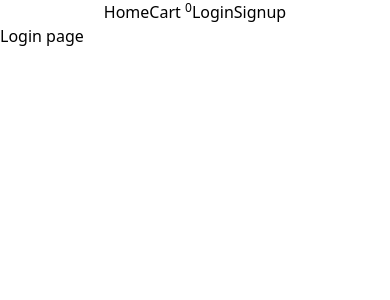
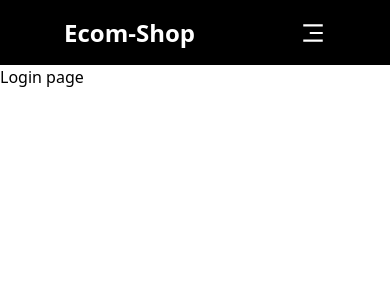
Before and after one commit to shubhamkumar123456/ecommerce, a React (Vite) app: page /login in a window 390 px wide. Shown: the top 300 px of the page. Built offline with nearby package versions, Linux system fonts and the light colour scheme.

Commit message:
updated navbar and Home

```diff
--- a/src/components/Navbar.jsx
+++ b/src/components/Navbar.jsx
@@ -1,19 +1,41 @@
-import React, { useContext } from 'react'
+import React, { useContext, useState } from 'react'
 import { Link } from 'react-router-dom'
-import CartContext from '../context/CartContext'
+import { BsCart3 } from "react-icons/bs";
+import { RiMenu3Fill } from "react-icons/ri";
+import CartContext from '../context/CartContext';
 
-const Navbar = () => {
-    let ctx = useContext(CartContext);
-    console.log(ctx)
+const Navbar = (props) => {
+    const [showSidebar, setshowSidebar] = useState(false);
+    let ctx = useContext(CartContext)
   return (
-    <div className='flex justify-center items-center gap-[30px]'>
-        <ul className='flex items-center'>
-            <li><Link to={'/'}>Home</Link></li>
-            <li><Link to={'/cart'}>Cart <sup>{ctx.cartArr.length}</sup></Link></li>
-            <li><Link to={'/login'}>Login</Link></li>
-            <li><Link to={'/signup'}>Signup</Link></li>
+   <div className='sticky top-0 w-full z-50 left-0 right-0  bg-black h-[65px]  items-center flex'>
+     <div className='relative w-full flex justify-between items-center px-16 text-white'>
+
+        <h3 className='font-semibold text-2xl'><Link className='' to={'/'}>Ecom-Shop</Link></h3>
+
+        <ul className='hidden gap-8  items-center md:flex'>
+            <li className='text-md  li'><Link to={'/'}>Home</Link></li>
+            <li className='text-md  li'><Link>About</Link></li>
+            <li className='text-md '><Link to={'/cart'} className='flex items-center gap-1'><BsCart3 size={25}/> <sup>{ctx.cartArr.length}</sup></Link></li>
+            <li className='text-sm hover:bg-blue-500 bg-blue-600 rounded-md px-4 py-2'><Link>Login</Link></li>
+            <li className='text-sm hover:bg-amber-500 bg-amber-600 rounded-md px-4 py-2'><Link>Signup</Link></li>
         </ul>
+
+   { showSidebar &&    <ul className='flex flex-col px-16 py-4 sidebar1 top-0 gap-8 bg-black h-screen fixed items-center md:hidden'>
+        <h3 className='font-semibold text-2xl'>Ecom-Shop</h3>
+            <li className='text-lg border-b'><Link to={'/'}>Home</Link></li>
+            <li className='text-lg border-b'><Link>About</Link></li>
+            <li className='text-lg '><Link to={'/cart'} className='flex items-center gap-1'><BsCart3 size={25}/> <sup>{props.cartItem.length}</sup></Link></li>
+            <li className='text-sm hover:bg-blue-500 bg-blue-600 rounded-md px-4 py-2'><Link>Login</Link></li>
+            <li className='text-sm hover:bg-amber-500 bg-amber-600 rounded-md px-4 py-2'><Link>Signup</Link></li>
+        </ul>}
+
+        <div onClick={()=>setshowSidebar(!showSidebar)} className='md:hidden block'>
+        <RiMenu3Fill size={26}/>
+        </div>
+
     </div>
+   </div>
   )
 }
 
--- a/src/pages/Home.jsx
+++ b/src/pages/Home.jsx
@@ -17,7 +17,8 @@ const Home = () => {
 
 
     const [currenPage, setcurrenPage] = useState(1);
-    const itemPerPage = 10;
+    console.log(currenPage)
+    const itemPerPage = 8;
     const lastIndex = itemPerPage * currenPage;
     const firstIndex = lastIndex - itemPerPage;
     let noOfBtn = Math.ceil(Allproducts.length / itemPerPage);
@@ -34,18 +35,29 @@ const Home = () => {
 
     // console.log(btnArr)
 
+    const handleNext = ()=>{
+        if(currenPage < noOfBtn){
+            setcurrenPage(currenPage+1)
 
+    }
+}
+
+const handlePrev = ()=>{
+    if(currenPage > 1){
+        setcurrenPage(currenPage - 1)
+    }
+}
 
     useEffect(()=>{
         getData()
     },[])
   return (
 
-    <div>
- <div className='p-6 bg-amber-950 grid gap-8 lg:grid-cols-4 md:grid-cols-3 sm:grid-cols-2 grid-cols-1 '>
+    <div className='bg-amber-950 pb-4'>
+ <div className='p-6  grid gap-8 lg:grid-cols-4 md:grid-cols-3 sm:grid-cols-2 grid-cols-1 '>
     {
         slicedArr.map((ele,i)=>{
-            return <div className='flex bg-white gap-2 rounded-md p-3 flex-col justify-between items-center'>
+            return <div key={ele.id} className='flex bg-white gap-2 rounded-md p-3 flex-col justify-between items-center'>
                 <img src={ele.thumbnail} alt="" />
                 <p>{ele.title}</p>
                 <button onClick={()=>ctx.AddtoCart(ele)} className='bg-green-500 px-3 py-2 rounded-md text-white'>Add to Cart</button>
@@ -54,16 +66,18 @@ const Home = () => {
     }
     </div>
 
-<div className='flex justify-center'>
+<div className='flex justify-center mt-4'>
 
 {/*  ['', '', '', '', '', '','', '', '',''] */}
-<button className='bg-black text-white rounded-md p-1  mx-1'>Prev</button>
+<button onClick={()=>setcurrenPage(1)} className='bg-black text-white rounded-md p-1  mx-1'>&larr;</button>
+<button onClick={handlePrev} className='bg-black text-white rounded-md p-1  mx-1'>Prev</button>
 {
     Array(noOfBtn).fill('').map((ele,i)=>{
-        return <button onClick={()=>setcurrenPage(i+1)} className='bg-blue-500 rounded-md p-1 w-10'>{i+1}</button>
+        return <button key={i+1} onClick={()=>setcurrenPage(i+1)} className={`${currenPage===i+1?'bg-green-400':'bg-white'} text-black rounded-md p-1 w-10`}>{i+1}</button>
     })
 }
-<button className='bg-black text-white rounded-md p-1 mx-1 '>Next</button>
+<button onClick={handleNext} className='bg-black text-white rounded-md p-1 mx-1 '>Next</button>
+<button onClick={()=>setcurrenPage(noOfBtn)} className='bg-black text-white rounded-md p-1 mx-1 '>&rarr;</button>
 </div>
     </div>
 
```
